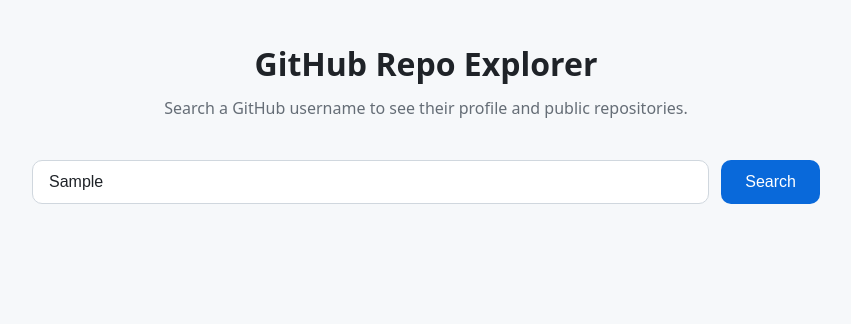
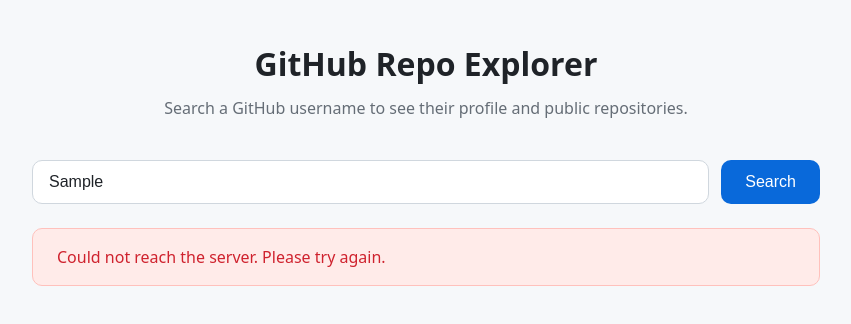
Before and after one commit to Shivendraaaa/github_explorer, a React (Vite) app in the folder client/: page / in a window 1280 px wide. Both pictures are taken after typing "Sample" into the empty fields and a click on the button "Search". Shown: the top 324 px of the page, without its empty margins (214-1065 px from the left). Built offline with nearby package versions, Linux system fonts and the light colour scheme; no server answers.

Commit message:
feat(client): error and empty states

```diff
--- a/client/src/App.css
+++ b/client/src/App.css
@@ -13,6 +13,11 @@
   --color-muted: #656d76;
   --color-accent: #0969da;
   --color-accent-hover: #0860c9;
+
+  /* Danger colours, used for error messages */
+  --color-danger: #cf222e;
+  --color-danger-bg: #ffebe9;
+  --color-danger-border: #ffc1bc;
 
   /* A spacing scale, so gaps and padding stay consistent */
   --space-xs: 0.5rem;
@@ -364,6 +369,25 @@
 }
 
 /* ---------------------------------------------------------------------------
+   Error and empty states
+   --------------------------------------------------------------------------- */
+.error-message {
+  margin: 0;
+  padding: var(--space-md) var(--space-lg);
+  color: var(--color-danger);
+  background: var(--color-danger-bg);
+  border: 1px solid var(--color-danger-border);
+  border-radius: var(--radius);
+}
+
+.empty-message {
+  margin: 0;
+  padding: var(--space-lg);
+  text-align: center;
+  color: var(--color-muted);
+}
+
+/* ---------------------------------------------------------------------------
    Small screens
    On phones, shrink the heading and padding slightly so nothing feels
    cramped.
--- a/client/src/App.jsx
+++ b/client/src/App.jsx
@@ -5,6 +5,7 @@
 import UserProfile from "./components/UserProfile.jsx";
 import RepoList from "./components/RepoList.jsx";
 import Loader from "./components/Loader.jsx";
+import ErrorMessage from "./components/ErrorMessage.jsx";
 import { getProfile, getRepos } from "./api.js";
 
 // GitHub returns up to this many repos per page (our backend asks for 30).
@@ -44,6 +45,8 @@
   const [repos, setRepos] = useState([]);
   // True while we're waiting for the first search to respond.
   const [loading, setLoading] = useState(false);
+  // An error message to show the user. Empty string means "no error".
+  const [error, setError] = useState("");
   // Which sort order the user has picked. Default to "stars".
   const [sort, setSort] = useState("stars");
   // Remember the searched username and the current page so "Load more" knows
@@ -58,6 +61,7 @@
   // Runs when the user submits a username in the search bar.
   async function handleSearch(name) {
     setLoading(true);
+    setError(""); // clear any error from a previous search
     setUsername(name);
     try {
       // Ask for the profile and the first page of repos at the same time
@@ -71,10 +75,13 @@
       setPage(1);
       // A full page means there may be more pages to load.
       setHasMore(reposData.length === PER_PAGE);
-    } catch (error) {
-      // A proper on-screen error message is added in a later step. For now we
-      // just log it so a failed search doesn't break anything.
-      console.error(error);
+    } catch (err) {
+      // Show the error and clear any old results so we don't show stale data
+      // next to the error message.
+      setError(err.message);
+      setProfile(null);
+      setRepos([]);
+      setHasMore(false);
     } finally {
       // Whether it succeeded or failed, we're no longer loading.
       setLoading(false);
@@ -85,6 +92,7 @@
   async function handleLoadMore() {
     const nextPage = page + 1;
     setLoadingMore(true);
+    setError("");
     try {
       const more = await getRepos(username, nextPage);
       // Add the new repos onto the end of the list we already have. Using the
@@ -93,8 +101,9 @@
       setRepos((current) => [...current, ...more]);
       setPage(nextPage);
       setHasMore(more.length === PER_PAGE);
-    } catch (error) {
-      console.error(error);
+    } catch (err) {
+      // Keep the repos we already loaded, but show what went wrong.
+      setError(err.message);
     } finally {
       setLoadingMore(false);
     }
@@ -116,17 +125,25 @@
       <main className="app-main">
         <SearchBar onSearch={handleSearch} />
 
-        {/* While waiting, show the loading skeleton. Otherwise show the
-            profile card and the repo list once we have them. */}
+        {/* The UI shows exactly one main outcome at a time, decided by state. */}
         {loading && <Loader />}
-        {!loading && profile && <UserProfile profile={profile} />}
-        {!loading && repos.length > 0 && (
+
+        {!loading && error && <ErrorMessage message={error} />}
+
+        {!loading && !error && profile && <UserProfile profile={profile} />}
+
+        {/* User found, but they have no public repos. */}
+        {!loading && !error && profile && repos.length === 0 && (
+          <p className="empty-message">This user has no public repositories.</p>
+        )}
+
+        {!loading && !error && repos.length > 0 && (
           <RepoList repos={sortedRepos} sort={sort} onSortChange={setSort} />
         )}
 
         {/* Show "Load more" only when there may be another page. The button
             disables itself while a load is in progress. */}
-        {!loading && hasMore && (
+        {!loading && !error && hasMore && (
           <button
             className="load-more"
             onClick={handleLoadMore}
--- a/client/src/api.js
+++ b/client/src/api.js
@@ -10,11 +10,19 @@
 // A small shared helper that does one GET request and returns the JSON.
 // Our backend always replies with JSON, even for errors (e.g. { error: ... }).
 async function request(path) {
-  const res = await fetch(`${API_BASE}${path}`);
+  let res;
+  try {
+    res = await fetch(`${API_BASE}${path}`);
+  } catch {
+    // fetch only rejects when the request can't be made at all, e.g. our
+    // backend is down or there's no internet. Give a friendly message.
+    throw new Error("Could not reach the server. Please try again.");
+  }
+
   const data = await res.json();
 
   // If the backend returned an error status, throw with its message so the
-  // calling code (and later the UI) can show something useful to the user.
+  // calling code (and the UI) can show something useful to the user.
   if (!res.ok) {
     throw new Error(data.error || "Something went wrong");
   }
--- /dev/null
+++ b/client/src/components/ErrorMessage.jsx
@@ -0,0 +1,10 @@
+// A simple banner that shows an error message. It takes the message text as a
+// prop so it can be reused for any error (user not found, rate limit, etc.).
+// role="alert" tells screen readers to announce it as soon as it appears.
+export default function ErrorMessage({ message }) {
+  return (
+    <p className="error-message" role="alert">
+      {message}
+    </p>
+  );
+}
```
